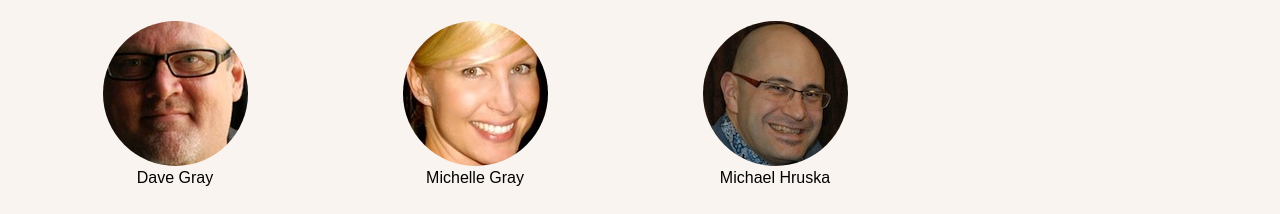
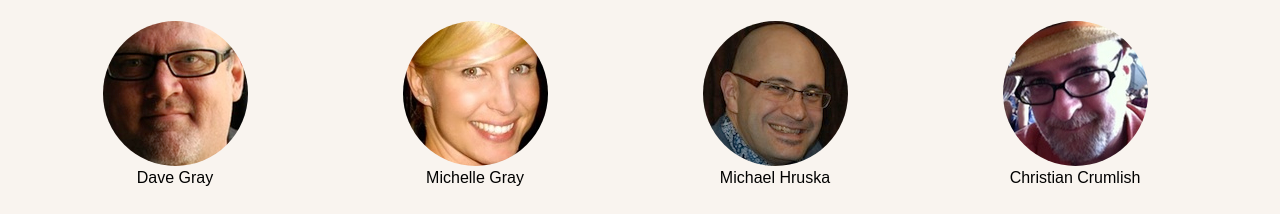
Before and after one commit to aaronesilvers/uptoallofus, a plain HTML site: page attendees.html in a window 1280 px wide. Shown: the part 1233-1447 px from the top of the page. Drawn offline with nearby package versions, Linux system fonts and the light colour scheme.

Commit message:
Added Christian Crumlish

```diff
--- a/attendees.html
+++ b/attendees.html
@@ -298,9 +298,19 @@
 								<p style="text-align:center; color: black;">Michael Hruska</p></a>
                  			</div>
             				<!-- End Mike-->
+
+            				<!--Attendee Christian Crumlish-->
+							<div class="span3">
+								<a href="http://mediajunkie.com"><img src="img/xian.jpg" class="img-circle" alt="" />
+								<p style="text-align:center; color: black;">Christian Crumlish</p></a>
+							</div>
+							<!-- End Christian-->
+
+
      					</div><!-- end row -->
 
             			<div><p>&nbsp;</p></div>
+
 
               <footer>
 
```
Also changed, not shown: img/xian.jpg (added).
